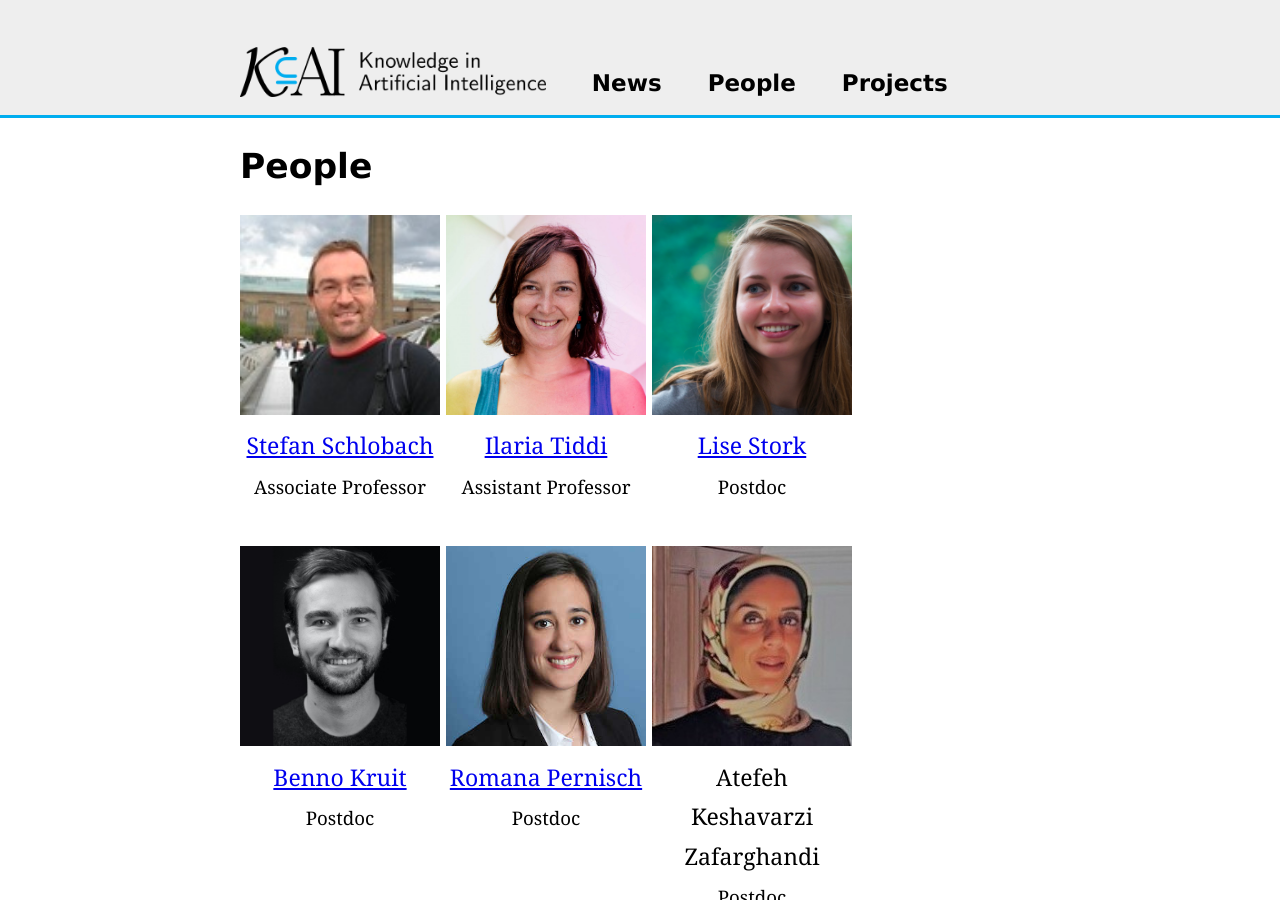
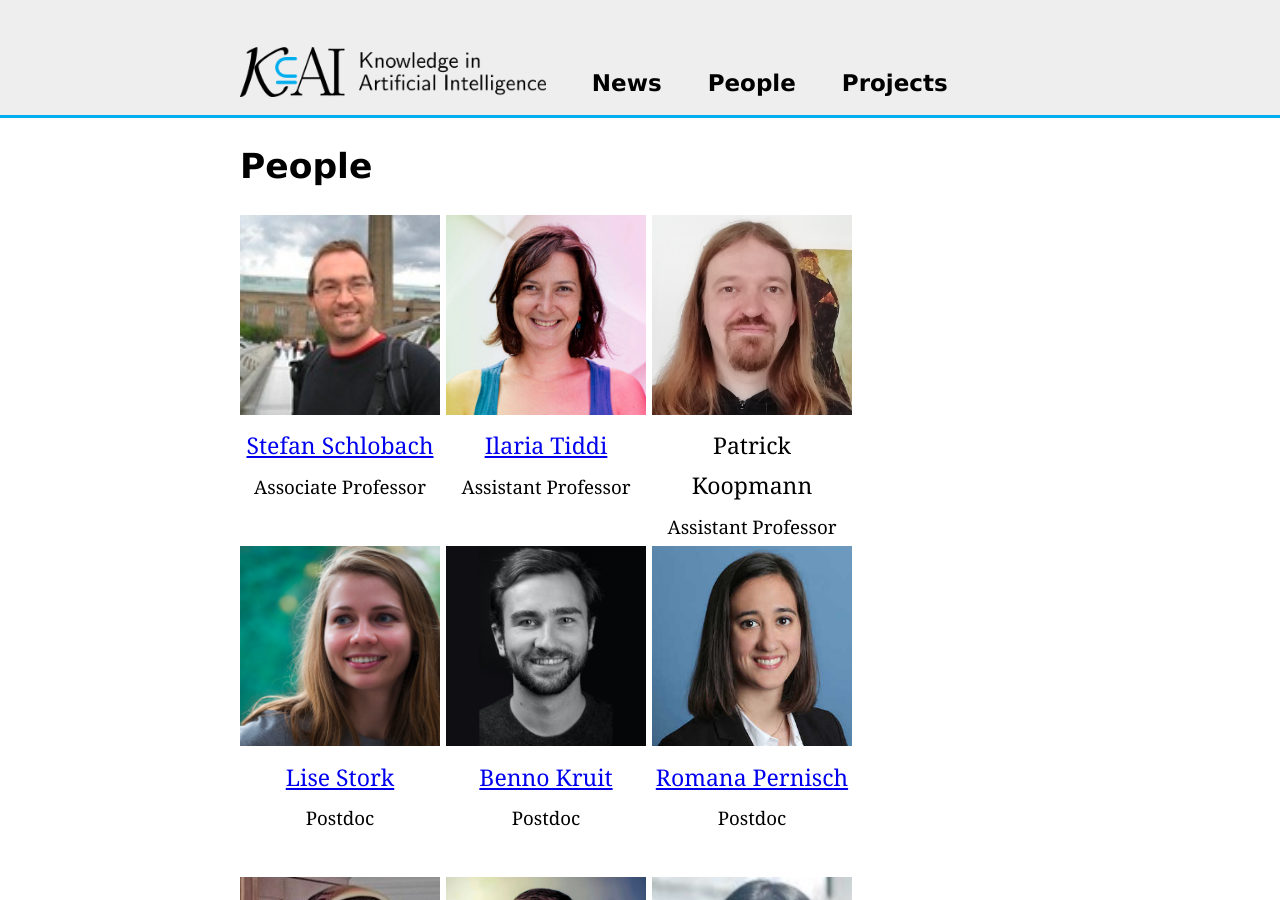
Before and after one commit to kai-vu/site, a Jekyll site: the page built from people.md, in a window 1280 px wide and 900 px high. Built offline with Jekyll 4.4.1, drawn with Linux system fonts in a browser that asks for light colours; our own code applies the rules of GitHub Pages for plain Markdown files.

Commit message:
finally added patrick, so sorry about the delay!

```diff
--- a/people.md
+++ b/people.md
@@ -13,6 +13,7 @@
 <div class="people">
     <div style="text-align: center; width:200px; display:inline-block; vertical-align:top;"><img src="images/stefan.png" width="200" height="200"><br><a href="https://www.few.vu.nl/~schlobac/">Stefan Schlobach</a><br><span style="font-size:14pt">Associate Professor</span><br></div>
     <div style="text-align: center; width:200px; display:inline-block; vertical-align:top;"><img src="images/ilaria.png" width="200" height="200"><br><a href="https://kmitd.github.io/ilaria/">Ilaria Tiddi</a><br><span style="font-size:14pt">Assistant Professor</span><br></div>
+    <div style="text-align: center; width:200px; display:inline-block; vertical-align:top;"><img src="images/patrick.jpg" width="200" height="200"><br>Patrick Koopmann<br><span style="font-size:14pt">Assistant Professor</span><br></div>
     <div style="text-align: center; width:200px; display:inline-block; vertical-align:top;"><img src="images/lise.png" width="200" height="200"><br><a href="https://lisestork.github.io/">Lise Stork</a><br><span style="font-size:14pt">Postdoc</span><br><br></div>
     <div style="text-align: center; width:200px; display:inline-block; vertical-align:top;"><img src="images/benno.jpg" width="200" height="200"><br><a href="http://bennokruit.nl">Benno Kruit</a><br><span style="font-size:14pt">Postdoc</span><br><br></div>
     <div style="text-align: center; width:200px; display:inline-block; vertical-align:top;"><img src="images/romana.jpg" width="200" height="200"><br><a href="https://romana.pernisch.ch">Romana Pernisch</a><br><span style="font-size:14pt">Postdoc</span><br></div>
```
Also changed, not shown: images/patrick.jpg (added).
